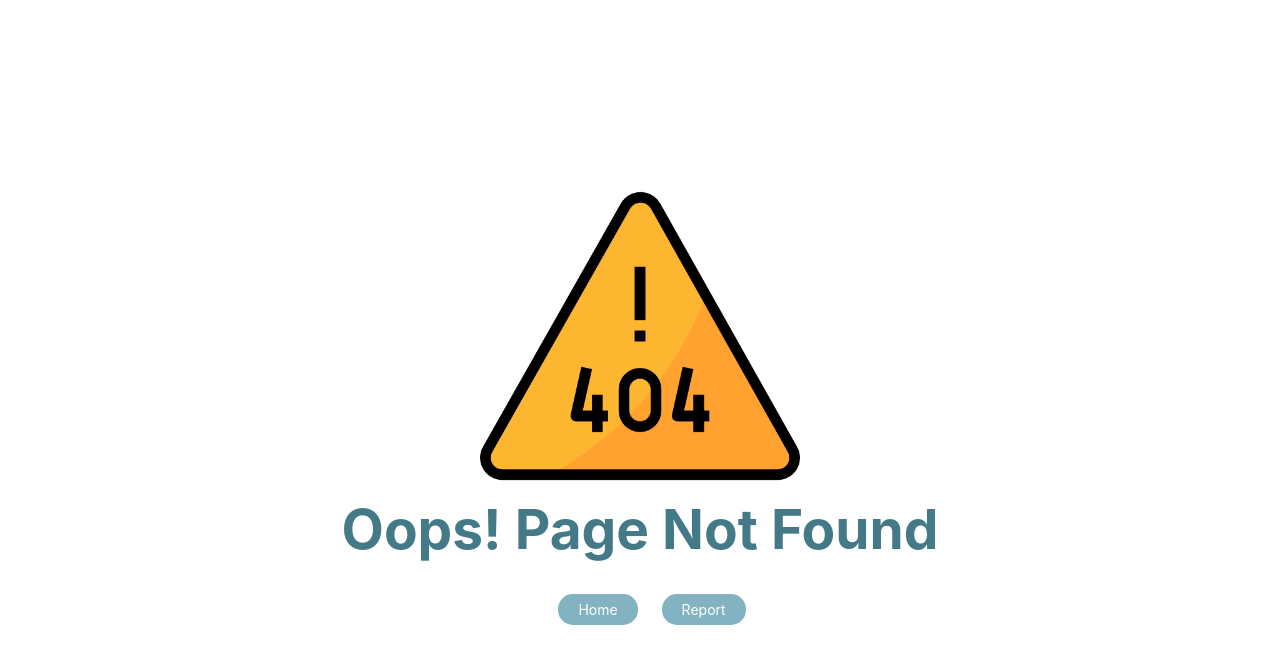
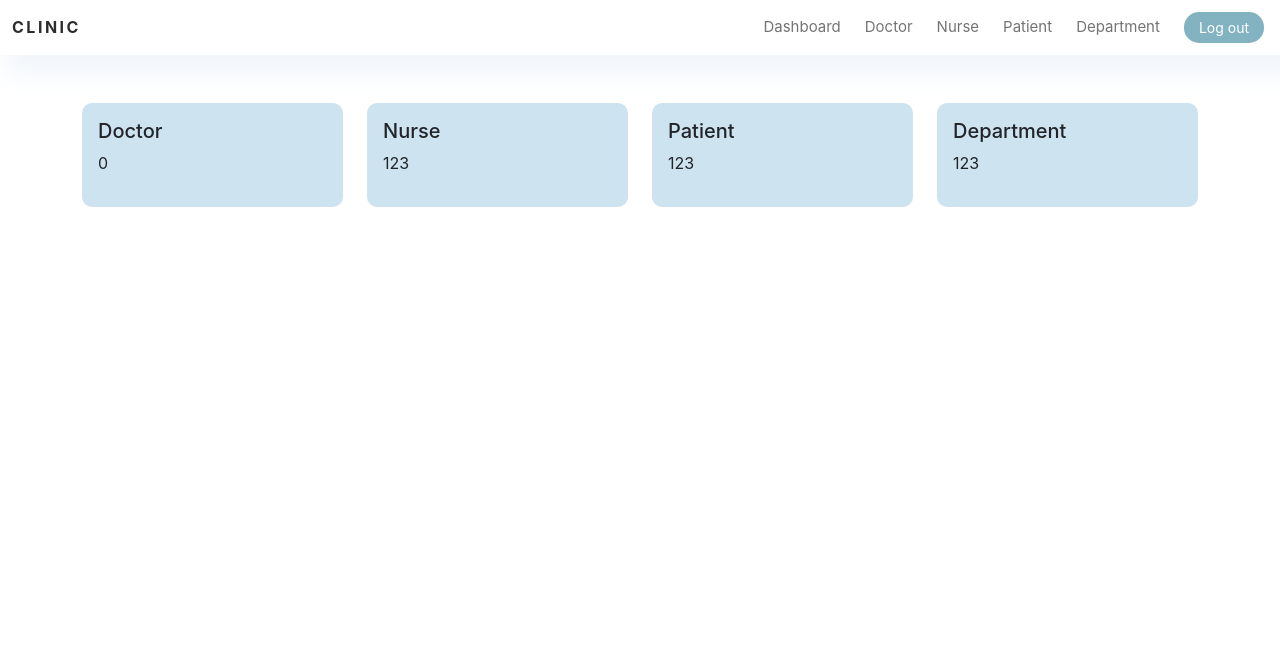
Before and after one commit to LeartIstrefaj/Hospital-Clinic-Management-System, a React (Create React App) app in the folder Client/hospital-management-system/: page /dashboard in a window 1280 px wide. Before the commit this address had no page. Shown: the top 664 px of the page. Built offline with nearby package versions, Linux system fonts and the light colour scheme; no server answers.

Commit message:
add dashboard

```diff
--- a/Client/hospital-management-system/src/App.css
+++ b/Client/hospital-management-system/src/App.css
@@ -1,7 +1,7 @@
 @import url('https://fonts.googleapis.com/css2?family=Inter&display=swap');
 
 /* @import url('https://fonts.googleapis.com/css2?family=Pacifico&display=swap'); */
-*{
+* {
   margin: 0;
   padding: 0;
   box-sizing: border-box;
@@ -146,7 +146,8 @@ table {
   border-radius: 8px !important;
 
 }
-tr{
+
+tr {
   border: none !important;
 }
 
@@ -154,7 +155,7 @@ tr{
   border-right-width: 0px !important;
 }
 
-.btn-add{
+.btn-add {
   /* background-color: #447987 !important; */
   /* background-color: #82C0CC !important; */
   background-color: #83b3c0 !important;
@@ -167,48 +168,58 @@ tr{
   font-weight: 400 !important;
   color: #fff;
 }
-th{
+
+th {
   border: none !important;
   font-size: 15px !important;
-  padding:15px !important;
+  padding: 15px !important;
   /* background-color: #CEE3F0 !important; */
 }
- td{
+
+td {
   border: none !important;
   background-color: #f2f7fc !important;
   /* color: #143451 !important; */
 }
 
-.modal-title{
+.modal-title {
   font-size: 18px !important;
 }
-.modal-header{
-  border:none !important;
+
+.modal-header {
+  border: none !important;
 }
-.btn-exit{
+
+.btn-exit {
   width: 10% !important;
   outline: none;
-  border:none !important;
+  border: none !important;
   background-color: #CEE3F0 !important;
   color: #143451;
 }
-.btn-action{
+
+.btn-action {
   display: flex !important;
   justify-content: flex-end !important;
 }
-.button-toolbar{
-  outline:none;
+
+.button-toolbar {
+  outline: none;
   border: none;
   background-color: #CEE3F0 !important;
 }
-svg{
+
+svg {
   color: #143451 !important;
 }
-.btn-toggle-password{
+
+.btn-toggle-password {
   background-color: none !important;
   border: none !important;
 }
-.btn-toggle-password:hover, .btn-toggle-password:focus{
+
+.btn-toggle-password:hover,
+.btn-toggle-password:focus {
   outline: none !important;
   background-color: none !important;
 }
@@ -220,7 +231,8 @@ svg{
   box-shadow: none !important;
   background-color: transparent !important;
 }
-.error{
+
+.error {
   width: 100%;
   height: 100vh;
   display: flex;
@@ -228,37 +240,61 @@ svg{
   justify-content: center;
   align-items: center;
 }
-.error-img{
+
+.error-img {
   width: 25%;
   height: auto;
   /* display: flex; */
 }
-.title-error{
+
+.title-error {
   font-size: 55px;
   font-weight: 700 !important;
   font-family: 'Inter' sans-serif !important;
   /* color: #83b3c0; */
   color: #447987;
 }
-.buttons{
+
+.buttons {
   display: flex;
   flex-direction: row;
   justify-content: space-between !important;
 }
-.err{
-  margin-left:10px;
+
+.err {
+  margin-left: 10px;
   /* font-weight: 400; */
   background-color: #83b3c0;
   padding: 5px 20px;
 }
-.err:hover{
+
+.err:hover {
   transition: .5s linear;
-  box-shadow: 5px 8px 15px 10px #CEE3F0 ;
+  box-shadow: 5px 8px 15px 10px #CEE3F0;
 }
-.send-icon{
+
+.send-icon {
   color: #83b3c0 !important;
 }
-.report{
-  height:80vh !important;
+
+.report {
+  height: 80vh !important;
   padding: 5%;
 }
+
+.card {
+  border-radius: 10px !important;
+  /* background-color: #f2f7fc; */
+  background-color: #CEE3F0;
+  width: 100%;
+  display: flex;
+  justify-content: center;
+  border: none;
+}
+
+.card:hover {
+  background: #83b3c0;
+  transition: .5s ease;
+  box-shadow: 20px 20px 60px #bebebe,
+    20px 20px 60px #ffffff;
+}
--- a/Client/hospital-management-system/src/App.js
+++ b/Client/hospital-management-system/src/App.js
@@ -46,6 +46,7 @@ import { ToastContainer } from 'react-toastify';
 import { useState } from 'react';
 import Error  from './components/Error';
 import Report from './components/Report';
+import RecordPatients from './components/RecordPatients';
 
 function App() {
   const [isLoggedIn, setIsLoggedIn] = useState(false);
@@ -57,11 +58,12 @@ function App() {
         <Routes>
           <Route path="/login" element={<Login setIsLoggedIn={setIsLoggedIn} />} />
           <Route path='/' element={<Navbar isLoggedIn={isLoggedIn} />} />
-          <Route path='/' element={<Dashboard setIsLoggedIn={isLoggedIn} />} />
+          <Route path='/dashboard' element={<Dashboard setIsLoggedIn={isLoggedIn} />} />
           <Route path="/doctor" element={<Doctor setIsLoggedIn={isLoggedIn} />} />
           <Route path="/nurse" element={<Nurse setIsLoggedIn={isLoggedIn} />} />
           <Route path="/patient" element={<Patient setIsLoggedIn={isLoggedIn} />} />
           <Route path="/department" element={<Department setIsLoggedIn={isLoggedIn} />} />
+          <Route path="/record-patients" element={<RecordPatients setIsLoggedIn={isLoggedIn} />} />
           <Route path='*' element={<Error />} />
           <Route path='/report' element={<Report />} />
         </Routes>
--- a/Client/hospital-management-system/src/components/Dashboard.js
+++ b/Client/hospital-management-system/src/components/Dashboard.js
@@ -1,10 +1,69 @@
-import { Navbar } from "react-bootstrap"
-
+// import { Navbar } from "react-bootstrap"
+import React from "react";
+import { useEffect, useState } from "react";
+import Navbar from "./Navbar";
 
 export const Dashboard = () => {
+    const [doctorCount, setDoctorCount] = useState(0);
+
+    useEffect(() => {
+        fetchCounts(); // Fetch data when the component mounts
+    }, []);
+
+    const fetchCounts = async () => {
+        try {
+            const response = await fetch('http://localhost:36468/api/doctor/GetAllCountDoctor');
+            const data = await response.json();
+            setDoctorCount(data.DoctorCount);
+        } catch (error) {
+            console.log('Error fetching data:', error);
+        }
+    };
 
 
     return (
-        <h2 className="test">we are working on this part😃</h2>
+        <div>
+            <Navbar />
+
+
+            <div class="container">
+                <br />
+                <br />
+                <div class="row">
+                    <div class="col-md-3">
+                        <div class="card">
+                            <div class="card-body">
+                                <h5>Doctor</h5>
+                                <p>{doctorCount}</p>
+                            </div>
+                        </div>
+                    </div>
+                    <div class="col-md-3">
+                        <div class="card">
+                            <div class="card-body">
+                                <h5>Nurse</h5>
+                                <p>123</p>
+                            </div>
+                        </div>
+                    </div>
+                    <div class="col-md-3">
+                        <div class="card">
+                            <div class="card-body">
+                                <h5>Patient</h5>
+                                <p>123</p>
+                            </div>
+                        </div>
+                    </div>
+                    <div class="col-md-3">
+                        <div class="card">
+                            <div class="card-body">
+                                <h5>Department</h5>
+                                <p>123</p>
+                            </div>
+                        </div>
+                    </div>
+                </div>
+            </div>
+        </div>
     );
 }
```
Also changed, not shown: 4 other files (tests, documents, lock files or other folders).
